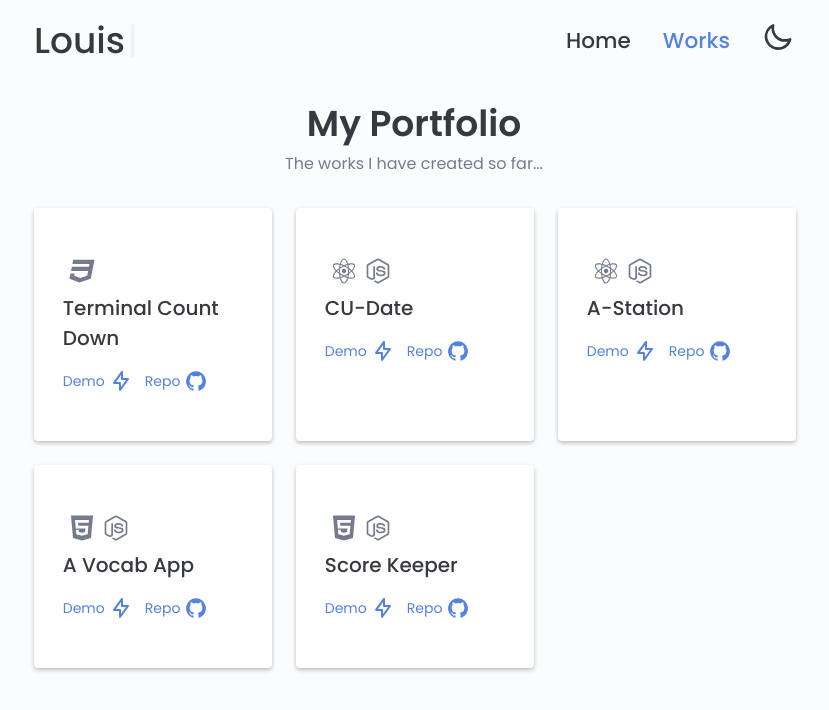
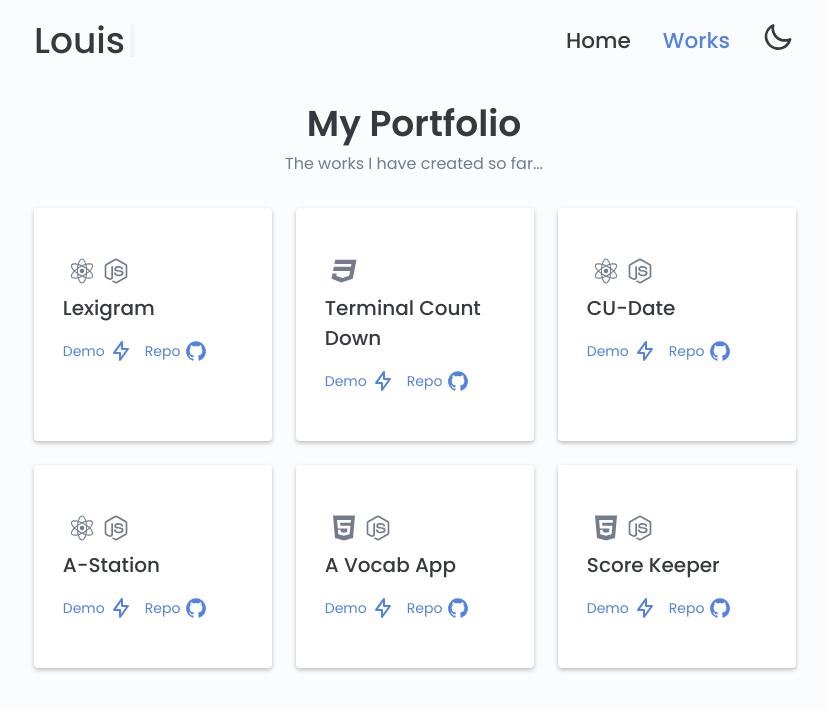
Before and after one commit to louiskwt/portfolio-page, a Next.js app: page /portfolio in a window 1280 px wide. Shown: the top 710 px of the page, without its empty margins (226-1055 px from the left). Built offline with nearby package versions, Linux system fonts and the light colour scheme.

Commit message:
add lexigram project

```diff
--- a/public/projects/projects.js
+++ b/public/projects/projects.js
@@ -39,14 +39,14 @@ const projects = [
     descriptions: "A terminal countdown timer built using C",
     technologies: ["C"],
   },
-  // {
-  //     "id": 5,
-  //     "title": "DSE Wordle",
-  //     "repo": "https://github.com/louiskwt/hkdsewordle",
-  //     "link": "https://www.hkdsewordle.com/",
-  //     "descriptions": "Wordle Game developed for DSE students",
-  //     "technologies": ["react", "javascript"]
-  // },
+  {
+    id: 6,
+    title: "Lexigram",
+    repo: "https://github.com/louiskwt/lexilogic-web",
+    link: "https://lexigramapp.com/",
+    descriptions: "A web application created for students to learn English vocabulary through mini games",
+    technologies: ["react", "javascript"],
+  },
 ];
 
 export default projects;
```
